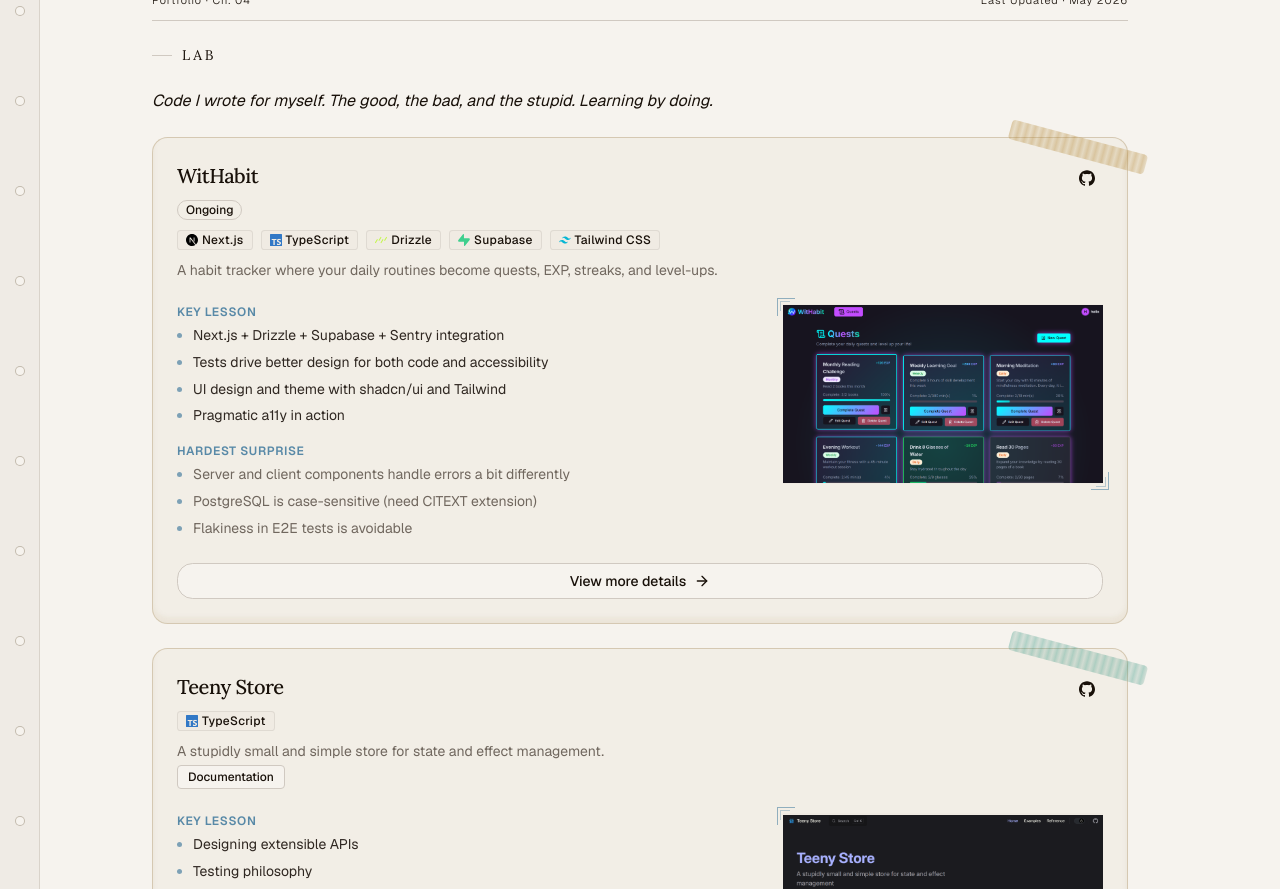
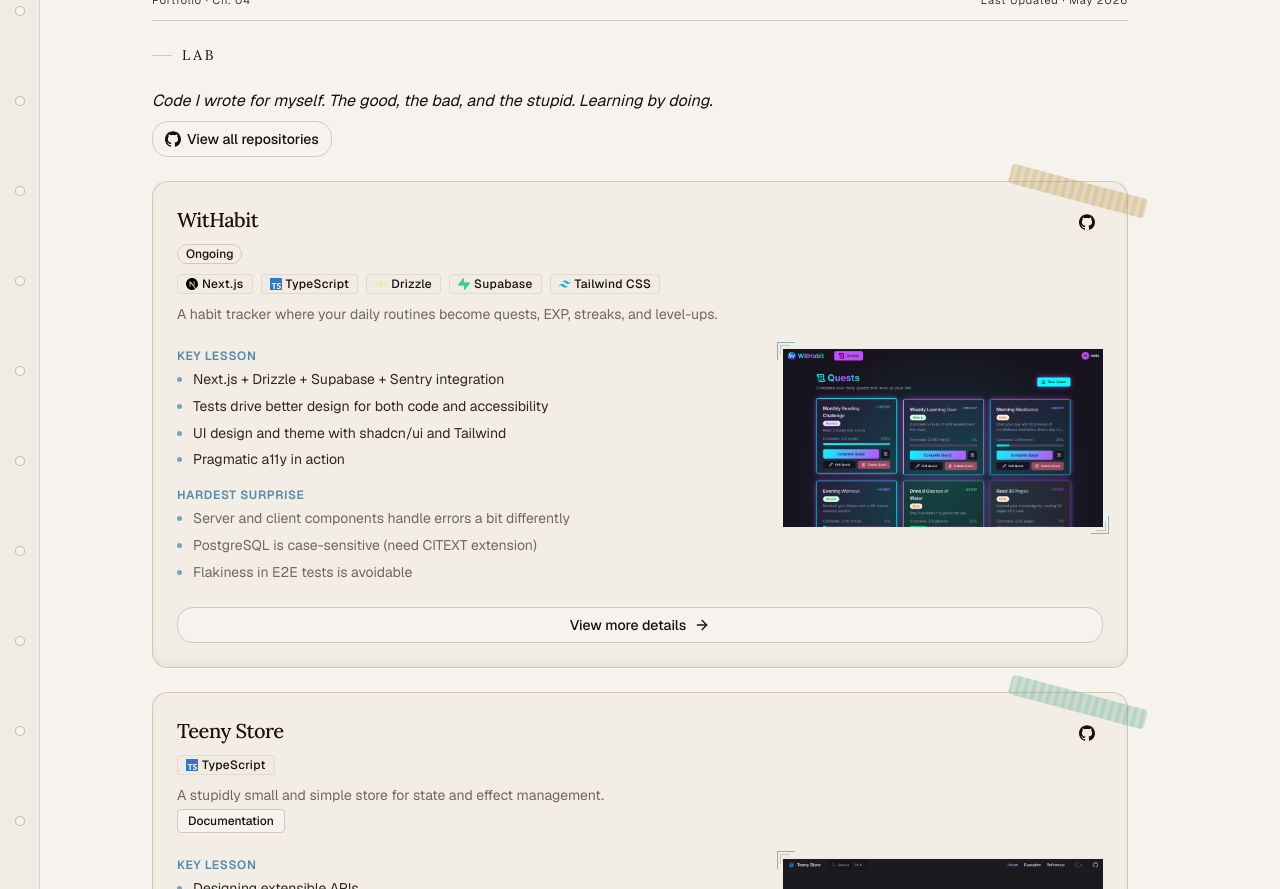
Before and after one commit to vuezy/my-portfolio, a Next.js app: page / in a window 1280 px wide. Shown: the part 3700-4589 px from the top of the page. Built offline with nearby package versions, Linux system fonts and the light colour scheme.

Commit message:
feat(lab): add link to all repositories

```diff
--- a/src/app/_components/LabChapter.tsx
+++ b/src/app/_components/LabChapter.tsx
@@ -2,6 +2,7 @@
 import { Project, ProjectCard, ProjectCardBulletList, ProjectCardDetailSection } from "@/components/common/ProjectCard";
 import { TechName } from "@/components/common/TechTag";
 import WashiTape from "@/components/common/WashiTape";
+import GitHubIcon from "@/components/icons/GitHubIcon";
 import { Button } from "@/components/ui/button";
 import Link from "next/link";
 
@@ -212,9 +213,20 @@
       lastUpdated={lastUpdated}
       nextChapterId="extras"
     >
-      <p className="mb-6">
+      <p className="mb-2">
         <em>Code I wrote for myself. The good, the bad, and the stupid. Learning by doing.</em>
       </p>
+
+      <Button variant="outline" asChild>
+        <Link
+          href="https://github.com/vuezy?tab=repositories"
+          target="_blank"
+          rel="noopener noreferrer"
+          className="mb-6"
+        >
+          <GitHubIcon className="size-4" /> View all repositories
+        </Link>
+      </Button>
 
       <div className="space-y-6">
         {projects.map((project, idx) => (
```
